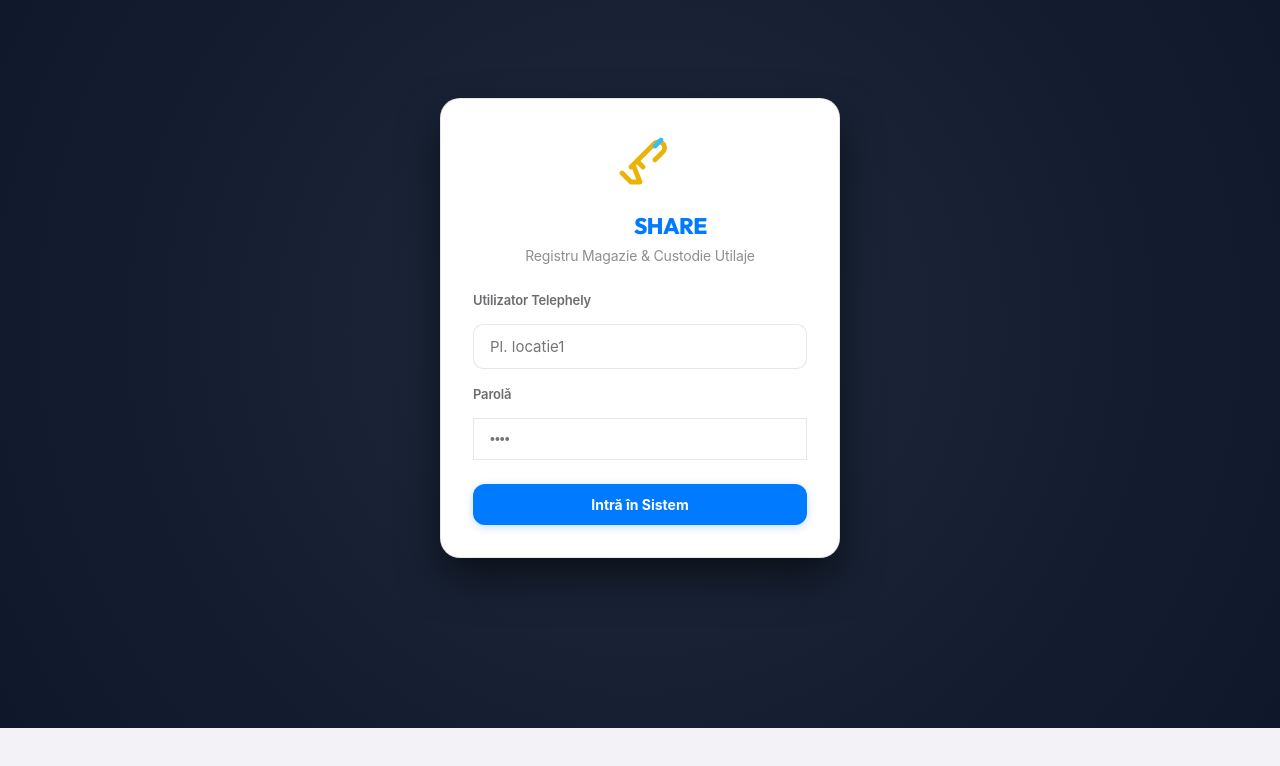
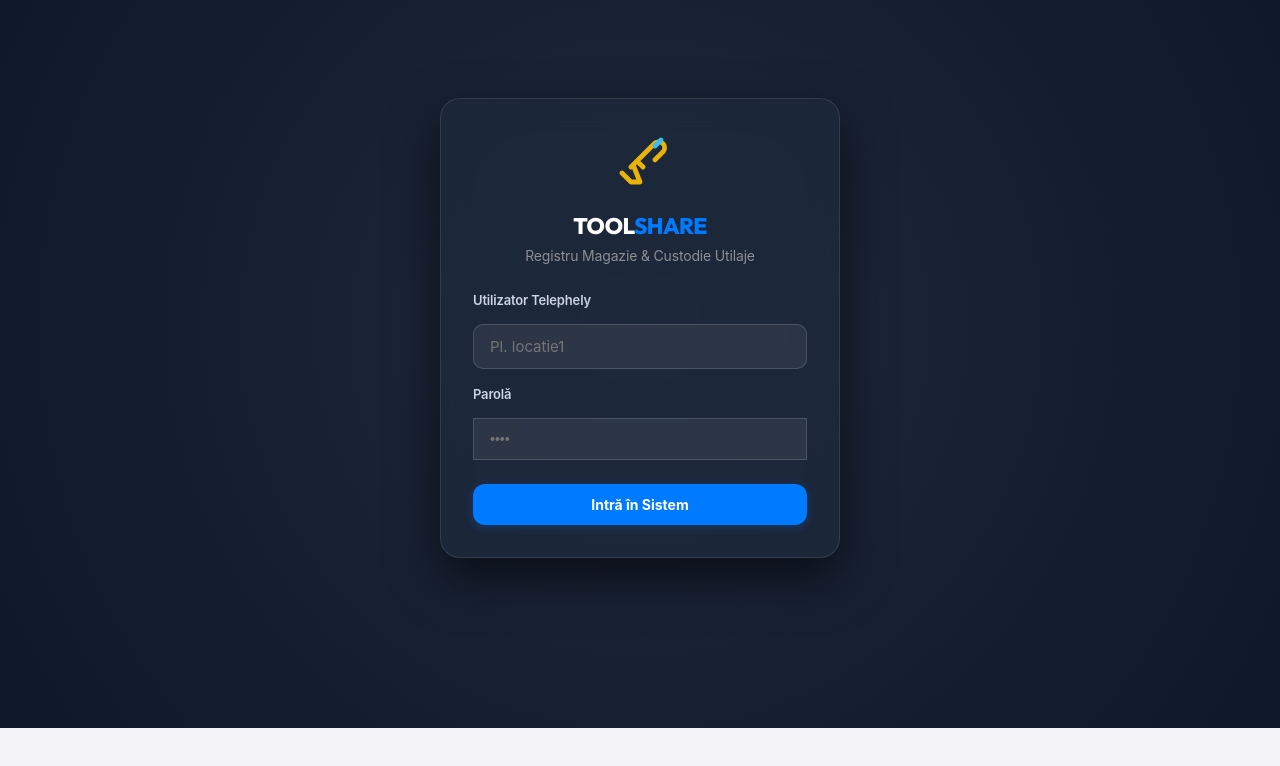
Before and after one commit to Stronger76/toolshare, a website: page public/index.html in a window 1280 px wide. Shown: the part 72-838 px from the top of the page. Drawn offline with Linux system fonts and the light colour scheme.

Commit message:
Add files via upload

```diff
--- a/public/style.css
+++ b/public/style.css
@@ -1989,14 +1989,26 @@ h1, h2, h3, h4, h5, h6 {
 .login-box {
   width: 100%;
   max-width: 400px;
-  background: var(--bg-card);
-  border: 1px solid var(--border);
+  background: rgba(30, 41, 59, 0.75) !important;
+  backdrop-filter: blur(16px);
+  -webkit-backdrop-filter: blur(16px);
+  border: 1px solid rgba(255, 255, 255, 0.1) !important;
   padding: 32px;
   border-radius: 20px;
-  box-shadow: 0 20px 40px rgba(0,0,0,0.5);
+  box-shadow: 0 20px 50px rgba(0,0,0,0.6);
   box-sizing: border-box;
+}
+.login-box label {
+  color: #cbd5e1 !important; /* Light grey labels */
 }
 .login-box .form-control {
   padding: 12px 16px;
   font-size: 14px;
-}
+  background: rgba(255, 255, 255, 0.07) !important;
+  color: #ffffff !important;
+  border: 1px solid rgba(255, 255, 255, 0.15) !important;
+}
+.login-box .form-control:focus {
+  border-color: var(--accent) !important;
+  box-shadow: 0 0 0 3px rgba(234, 179, 8, 0.25) !important;
+}
```
